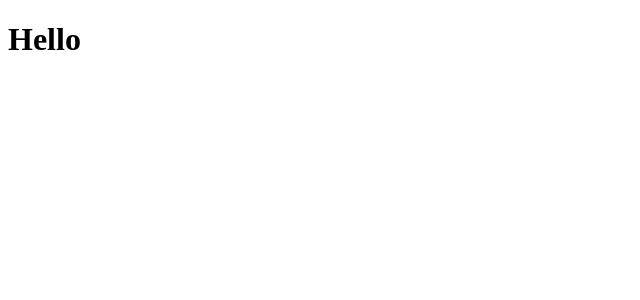
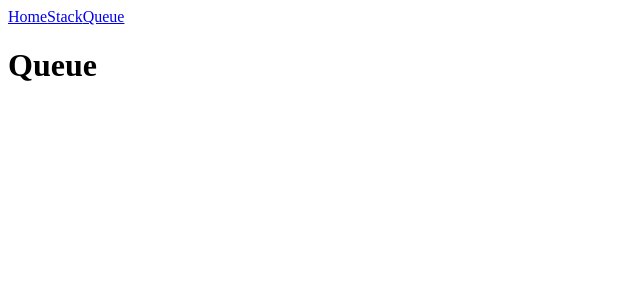
Before and after one commit to jscriptcoder/data-structures-algorithms, a React app: page /#/queue in a window 1280 px wide. Shown: the top 300 px of the page, without its empty margins (0-640 px from the left). Built offline with nearby package versions, Linux system fonts and the light colour scheme.

Commit message:
Learning some react routing

```diff
--- a/index.html
+++ b/index.html
@@ -5,7 +5,7 @@
   <title>..:: Data Structures and Algorithms in Javascript ::..</title>
 </head>
 <body>
-  <div id="app"></div>
+  <div id="root"></div>
   <script src="./dist/bundle.js"></script>
 </body>
 </html>
--- /dev/null
+++ b/src/App.tsx
@@ -0,0 +1,22 @@
+import * as React from 'react';
+
+import Navigation from './components/Navigation';
+import Routes from './components/Routes';
+
+
+
+const App = (): JSX.Element => (
+  <div className="app">
+    <header>
+      <Navigation />
+    </header>
+
+    <main>
+      <Routes />
+    </main>
+
+    <footer></footer>
+  </div>
+);
+
+export default App;
--- a/src/app.tsx
+++ /dev/null
@@ -1,5 +0,0 @@
-import * as React from 'react';
-
-const App = (): JSX.Element => <h1>Hello</h1>;
-
-export default App;
--- /dev/null
+++ b/src/components/Navigation.tsx
@@ -0,0 +1,14 @@
+import * as React from 'react';
+import { Link } from 'react-router-dom';
+
+
+
+const Navigation = (): JSX.Element => (
+  <nav className="navigation">
+    <Link to="/">Home</Link>
+    <Link to="/stack">Stack</Link>
+    <Link to="/queue">Queue</Link>
+  </nav>
+);
+
+export default Navigation;
--- /dev/null
+++ b/src/components/Routes.tsx
@@ -0,0 +1,18 @@
+import * as React from 'react';
+import { Switch, Route } from 'react-router-dom';
+
+import Home from '../pages/Home';
+import Stack from '../pages/Stack';
+import Queue from '../pages/Queue';
+
+
+
+const Routes = (): JSX.Element => (
+  <Switch>
+    <Route exact path="/" component={Home} />
+    <Route path="/stack" component={Stack} />
+    <Route path="/queue" component={Queue} />
+  </Switch>
+);
+
+export default Routes;
--- a/src/index.tsx
+++ b/src/index.tsx
@@ -1,5 +1,14 @@
 import * as React from 'react';
 import * as ReactDOM from 'react-dom';
-import App from './app';
+import { HashRouter as Router } from 'react-router-dom';
 
-ReactDOM.render(<App />, document.getElementById('app'));
+import App from './App';
+
+
+
+ReactDOM.render(
+  <Router>
+    <App />
+  </Router>,
+  document.getElementById('root')
+);
--- /dev/null
+++ b/src/pages/Home.tsx
@@ -0,0 +1,5 @@
+import * as React from 'react';
+
+const Home = (): JSX.Element => <h1>Home</h1>;
+
+export default Home;
--- /dev/null
+++ b/src/pages/Queue.tsx
@@ -0,0 +1,5 @@
+import * as React from 'react';
+
+const Queue = (): JSX.Element => <h1>Queue</h1>;
+
+export default Queue;
--- /dev/null
+++ b/src/pages/Stack.tsx
@@ -0,0 +1,5 @@
+import * as React from 'react';
+
+const Stack = (): JSX.Element => <h1>Stack</h1>;
+
+export default Stack;
```
Also changed, not shown: package.json (+8 -3 lines), src/data-structures/queue.ts (+20 -18 lines), src/data-structures/stack.ts (+20 -23 lines), 2 other files (tests, documents, lock files or other folders).
